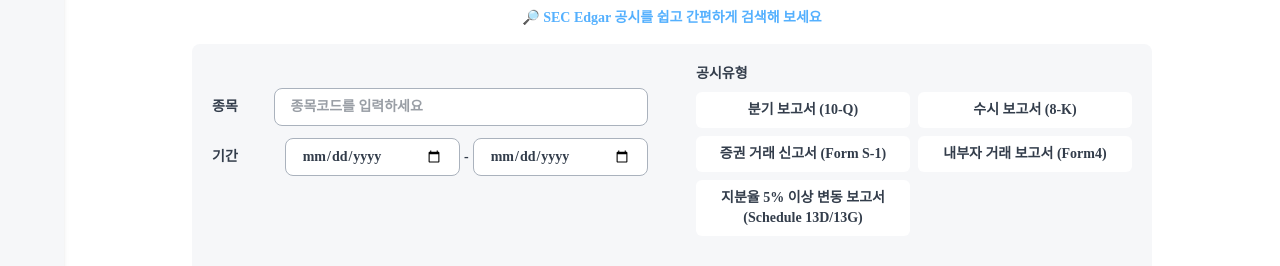
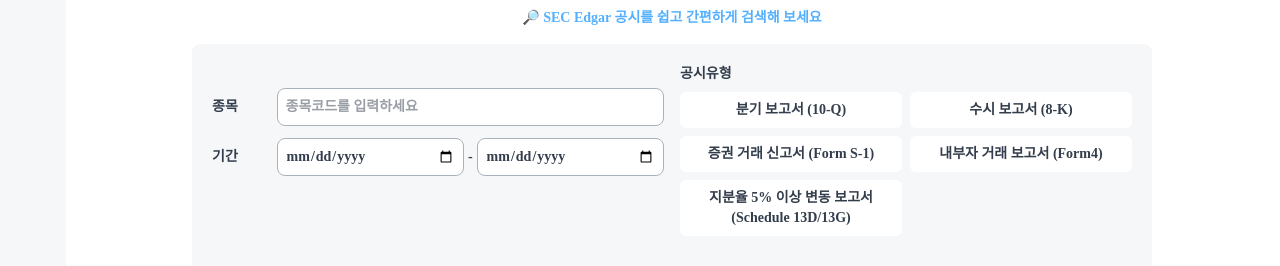
Before and after one commit to Pda-Final-Project/frontend, a React (Vite) app: page /disclosures in a window 1280 px wide. Shown: the part 166-432 px from the top of the page. Built offline with nearby package versions, Linux system fonts and the light colour scheme; no server answers; what igniteui-react-charts would draw is missing.

Commit message:
P3-122(#74) [FEAT] 토스트 css 설정 중

```diff
--- a/src/App.jsx
+++ b/src/App.jsx
@@ -15,7 +15,7 @@ function App() {
         pauseOnFocusLoss
         draggable
         pauseOnHover
-        theme="light"
+        theme="colored"
         transition={Bounce}
       />
       <RouterProvider router={router} />
--- a/src/api/authApi.js
+++ b/src/api/authApi.js
@@ -15,7 +15,7 @@ const register = (userData) =>
 const logout = (setIsLogin) => {
   sessionStorage.removeItem("accessToken");
   setIsLogin(false);
-  toast("😀 로그아웃에 성공했습니다!", {
+  toast.info("😀 로그아웃에 성공했습니다!", {
     position: "top-right",
     autoClose: 5000,
     hideProgressBar: false,
@@ -23,7 +23,11 @@ const logout = (setIsLogin) => {
     pauseOnHover: true,
     draggable: true,
     progress: undefined,
-    theme: "light",
+    theme: "colored",
+    style: {
+      backgroundColor: "#54b0fe", // 원하는 배경색 (예: 초록색)
+      color: "#333d4b", // 텍스트 색상
+    },
   });
 };
 
--- a/src/components/common/AlarmModal.jsx
+++ b/src/components/common/AlarmModal.jsx
@@ -2,11 +2,12 @@ import React, { useEffect, useState } from "react";
 import { fetchAlarm } from "../../api/alarmApi";
 
 const AlarmModal = ({ onClose }) => {
-  const [alarms, setAlarms] = useState([]);
+  const [alarms, setAlarms] = useState();
 
   const tryFetchAlarm = async () => {
     try {
       const response = await fetchAlarm();
+
       const parsedAlarms = response.data.map((alarm) => ({
         ...JSON.parse(alarm.data),
       }));
@@ -20,6 +21,9 @@ const AlarmModal = ({ onClose }) => {
     tryFetchAlarm();
   }, []);
 
+  useEffect(() => {
+    console.log(alarms);
+  }, [alarms]);
   return (
     <div className="absolute top-12 right-0 m-4 w-96 bg-white shadow-lg rounded-lg p-3 z-100">
       {/* 알람 모달 헤더 */}
@@ -37,8 +41,8 @@ const AlarmModal = ({ onClose }) => {
 
       {/* 알람 모달 바디 */}
       <div className="space-y-4 h-full max-h-[300px] overflow-auto no-scrollbar text-[14px]">
-        {alarms.length > 0 ? (
-          alarms.map((alarm, index) => (
+        {alarms !== null ? (
+          alarms?.map((alarm, index) => (
             <div
               key={index}
               className="bg-blue-50 p-4 rounded-lg flex flex-col"
@@ -63,7 +67,7 @@ const AlarmModal = ({ onClose }) => {
                 <p>
                   체결 가격:{" "}
                   <span className="font-semibold">
-                    {alarm.tradePrice.toFixed()}원
+                    {alarm.tradePrice?.toFixed()}원
                   </span>
                 </p>
               </div>
--- a/src/components/disclosure/DisclosureList.jsx
+++ b/src/components/disclosure/DisclosureList.jsx
@@ -95,15 +95,15 @@ export default function DisclosureList({ ticker = "" }) {
         </div>
 
         <div className="bg-gray-light p-5 rounded-lg flex flex-col justify-center items-center">
-          <div className="grid md:grid-cols-2 sm:grid-cols-1 gap-12 w-full">
+          <div className="grid md:grid-cols-2 sm:grid-cols-1 gap-4 w-full">
             {/* 종목 검색 */}
             <div className="flex flex-col gap-3 w-full">
               <div className="flex items-center mt-6">
-                <h2 className="text-md font-semibold w-1/6">종목</h2>
+                <h2 className="text-md font-semibold w-1/7">종목</h2>
                 <input
                   type="text"
                   placeholder="종목코드를 입력하세요"
-                  className="input-style w-5/6"
+                  className="w-6/7 border bg-white border-gray-md px-2 py-2 rounded-lg focus:outline-none focus:ring-2 focus:ring-blue-md"
                   value={tickerParam}
                   onChange={(e) => setTickerParam(e.target.value)}
                 />
@@ -111,18 +111,18 @@ export default function DisclosureList({ ticker = "" }) {
 
               {/* 기간 선택 */}
               <div className="flex items-center">
-                <h2 className="text-md font-semibold w-1/6">기간</h2>
-                <div className="w-5/6 flex items-center">
+                <h2 className="text-md font-semibold w-1/7">기간</h2>
+                <div className="w-6/7 flex items-center justify-between">
                   <input
                     type="date"
-                    className="input-style"
+                    className="border bg-white border-gray-md px-2 py-2 rounded-lg focus:outline-none focus:ring-2 focus:ring-blue-md w-full"
                     value={startDate}
                     onChange={(e) => setStartDate(e.target.value)}
                   />
                   <span className="px-1">-</span>
                   <input
                     type="date"
-                    className="input-style"
+                    className="border bg-white border-gray-md px-2 py-2 rounded-lg focus:outline-none focus:ring-2 focus:ring-blue-md w-full"
                     value={endDate}
                     onChange={(e) => setEndDate(e.target.value)}
                   />
--- a/src/hooks/useSse.js
+++ b/src/hooks/useSse.js
@@ -21,7 +21,7 @@ export default function useSse(url, eventHandlers = {}, token = "") {
     const eventSourceOptions = token
       ? {
           headers: { Authorization: `Bearer ${token}` },
-          heartbeatTimeout: 60000,
+          heartbeatTimeout: 1000000,
         }
       : {};
 
@@ -43,7 +43,7 @@ export default function useSse(url, eventHandlers = {}, token = "") {
       setTimeout(() => {
         console.log("🔄 SSE 재연결 중...");
         connectSSE();
-      }, 5000);
+      }, 500);
     };
 
     Object.entries(eventHandlers).forEach(([eventName, callback]) => {
```
